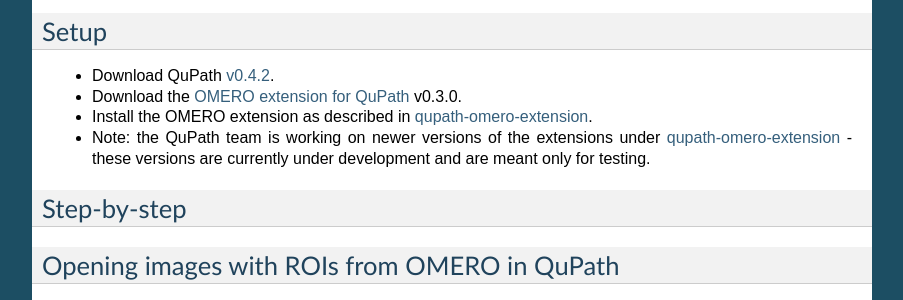
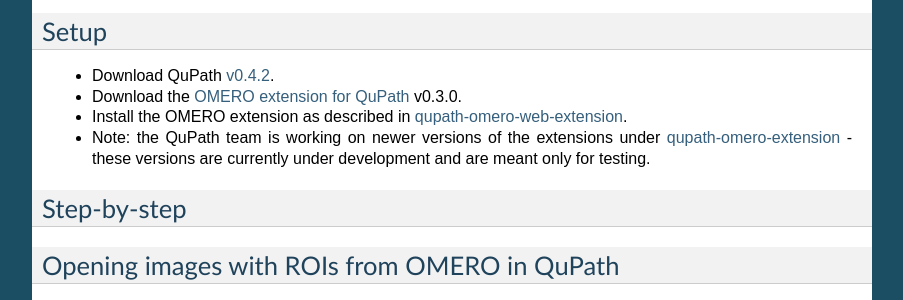
Before and after one commit to ome/omero-guide-qupath, a Sphinx documentation site: the page built from docs/qupath.rst, in a window 1280 px wide and 900 px high, scrolled down 554 px. Shown: the part 152-452 px from the top of the window, without its empty margins (198-1101 px from the left). Built offline with Sphinx 7.4.7, drawn with Linux system fonts in a browser that asks for light colours.

Commit message:
Start calling the extension "qupath-omero-web-extension" to match QuPath wording and name of repo

```diff
--- a/docs/qupath.rst
+++ b/docs/qupath.rst
@@ -43,7 +43,7 @@
 
 - Download QuPath `v0.4.2 <https://github.com/qupath/qupath/releases/tag/v0.4.2>`_.
 - Download the `OMERO extension for QuPath <https://github.com/qupath/qupath-extension-omero-web/releases>`_ v0.3.0.
-- Install the OMERO extension as described in `qupath-omero-extension <https://github.com/qupath/qupath-extension-omero-web>`_.
+- Install the OMERO extension as described in `qupath-omero-web-extension <https://github.com/qupath/qupath-extension-omero-web>`_.
 - Note: the QuPath team is working on newer versions of the extensions under `qupath-omero-extension <https://github.com/qupath/qupath-extension-omero>`_ - these versions are currently under development and are meant only for testing.
 
 Step-by-step
```
